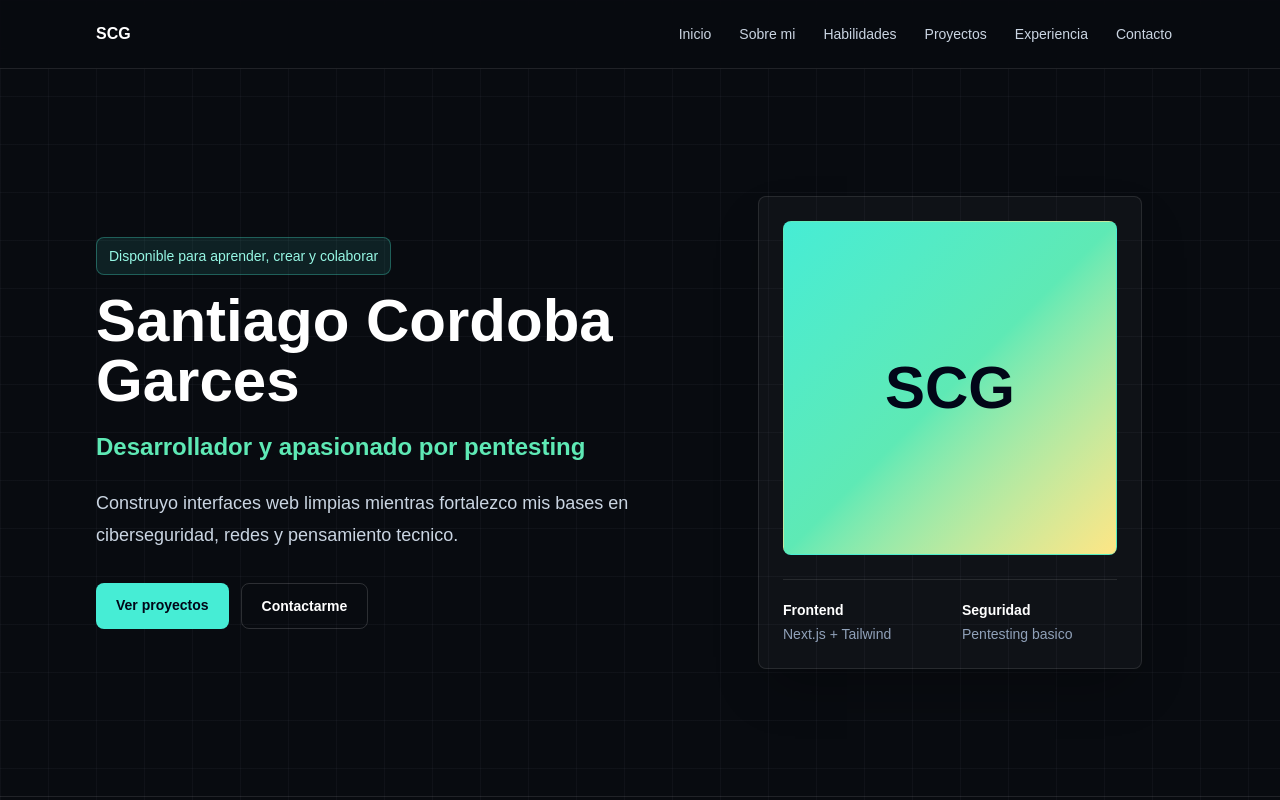
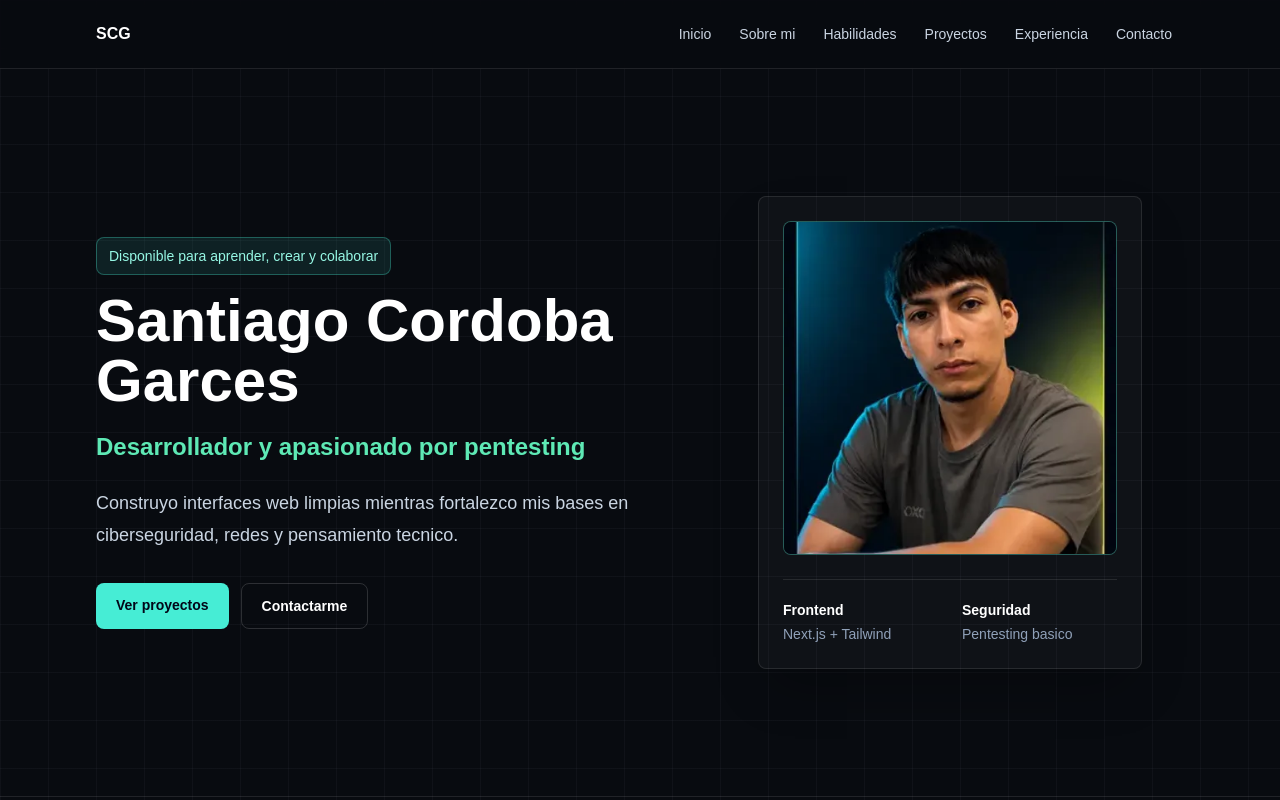
Before and after one commit to SantiagoCordobaG/mi_portafolio, a Next.js app: page / in a window 1280 px wide. Shown: the top 800 px of the page. Built offline with nearby package versions, Linux system fonts and the light colour scheme.

Commit message:
Agrega avatar y guia del portafolio

```diff
--- a/components/Hero.tsx
+++ b/components/Hero.tsx
@@ -1,4 +1,5 @@
 import { profile } from "@/data/profile";
+import Image from "next/image";
 
 export default function Hero() {
   return (
@@ -35,8 +36,14 @@ export default function Hero() {
 
       <div className="mx-auto w-full max-w-sm">
         <div className="rounded-lg border border-white/10 bg-white/[0.03] p-6 shadow-2xl shadow-black/30">
-          <div className="flex aspect-square items-center justify-center rounded-lg border border-teal-300/30 bg-gradient-to-br from-teal-300 via-emerald-300 to-amber-200 text-6xl font-black text-slate-950">
-            {profile.initials}
+          <div className="relative aspect-square overflow-hidden rounded-lg border border-teal-300/30 bg-white/5">
+            <Image
+              src={profile.avatar}
+              alt={`Foto de ${profile.name}`}
+              fill
+              className="object-cover"
+              priority
+            />
           </div>
           <div className="mt-6 grid grid-cols-2 gap-6 border-t border-white/10 pt-5 text-sm">
             <div>
--- a/data/profile.ts
+++ b/data/profile.ts
@@ -7,7 +7,8 @@ export interface SocialLink {
 export const profile = {
   name: "Santiago Cordoba Garces",
   role: "Desarrollador y apasionado por pentesting",
-  initials: "SCG", //Aqui quiero que se vea una foto mia, pero por ahora uso mis iniciales
+  initials: "SCG",
+  avatar: "/avatar.webp", // Ruta de la imagen en public/avatar.webp
   email: "cordobagarcessantiago@gmail.com",
   githubUsername: "SantiagoCordobaG",
   githubUrl: "https://github.com/SantiagoCordobaG",
--- a/next.config.ts
+++ b/next.config.ts
@@ -2,6 +2,9 @@ import type { NextConfig } from "next";
 
 const nextConfig: NextConfig = {
   output: "export",
+  images: {
+    unoptimized: true,
+  },
 };
 
 export default nextConfig;
```
Also changed, not shown: public/avatar.webp (added), 1 other file (tests, documents, lock files or other folders).
